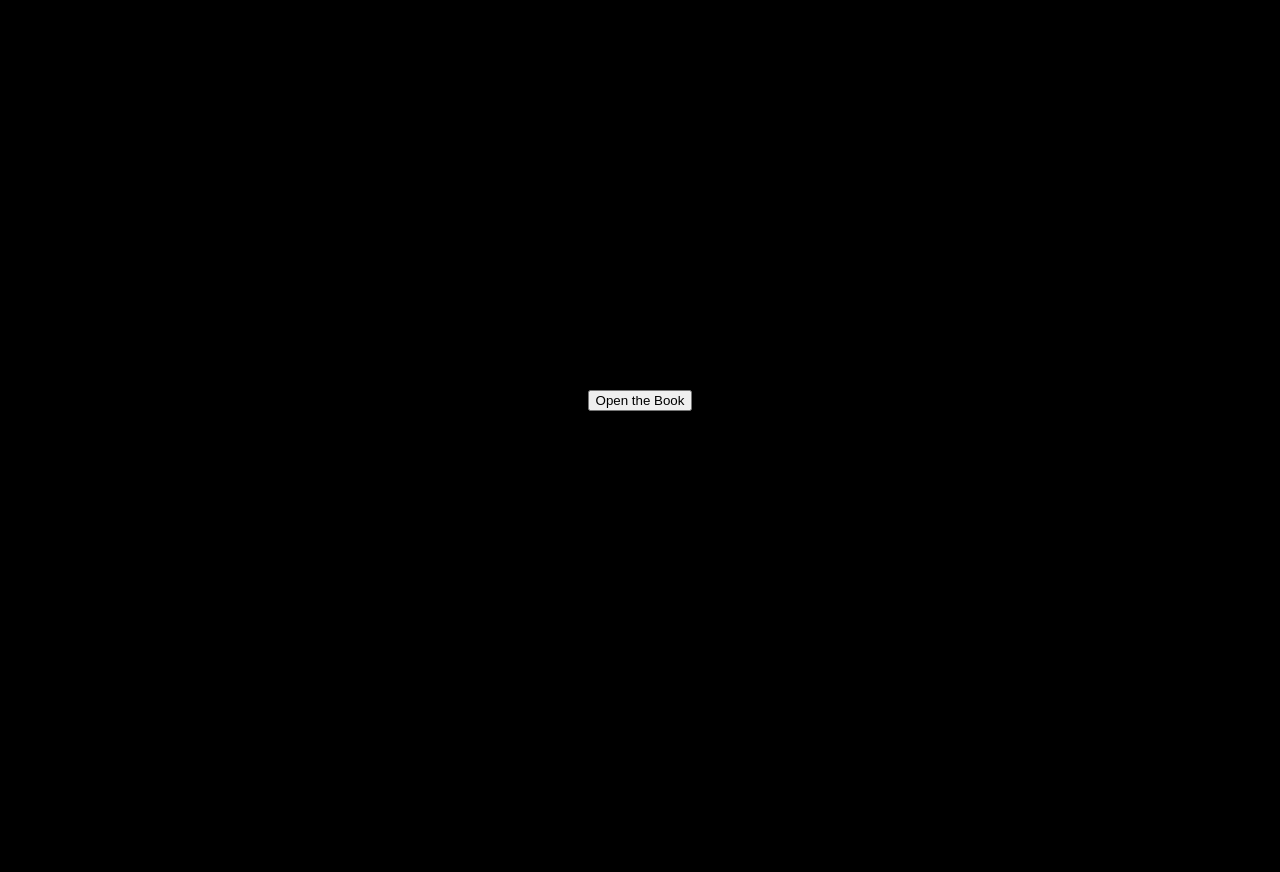
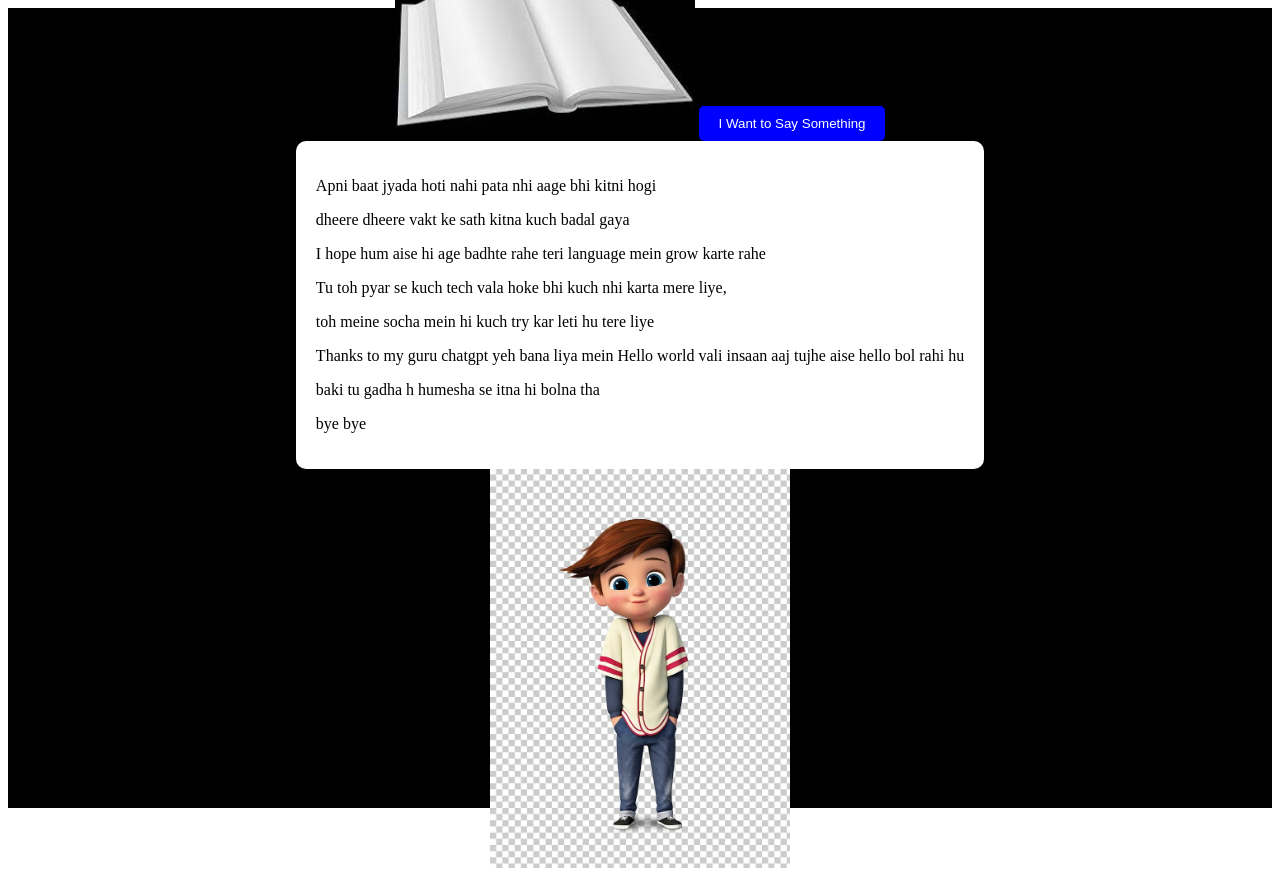
Before and after one commit to vishwajagtap/digital-card, a plain HTML site: page index.html in a window 1280 px wide. Before the commit the page ends 800 px from the top, so only its background shows below. Drawn offline with Linux system fonts and the light colour scheme.

Commit message:
Update styles.css

```diff
--- a/styles.css
+++ b/styles.css
@@ -1,7 +1,5 @@
 /* Add your styles here */
-body {
-  margin: 0;
-  padding: 0;
+.container {
   display: flex;
   justify-content: center;
   align-items: center;
@@ -14,28 +12,25 @@ body {
   color: white;
 }
 
-.button {
-  background-color: blue;
-  color: white;
+.open-btn,
+.speak-btn {
   padding: 10px 20px;
   border: none;
   border-radius: 5px;
-  margin-bottom: 20px;
+  background-color: blue;
+  color: white;
   cursor: pointer;
 }
 
-.book-image,
-.boy-image {
-  width: 300px; /* Adjust as needed */
-  height: 300px; /* Adjust as needed */
+.book img,
+.boy img {
+  width: 300px; /* Adjust dimensions to fit your image */
 }
 
-.text-box {
+.message-box {
   background-color: white;
+  padding: 20px;
+  border-radius: 10px;
+  text-align: left;
   color: black;
-  padding: 20px;
 }
-
-.hidden {
-  display: none;
-}
```
